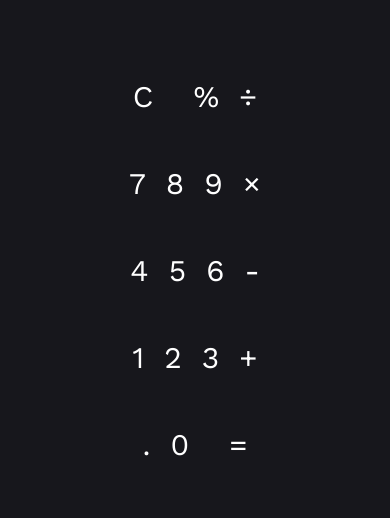
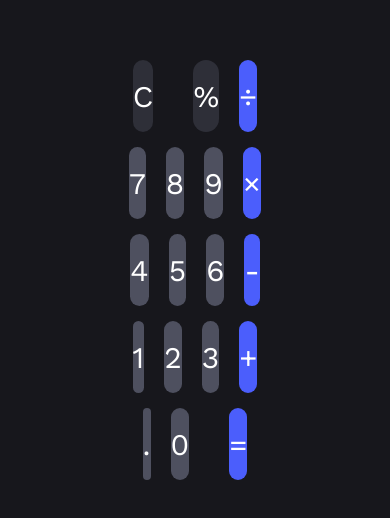
Before and after one commit to riccardoalv/react-native-calculator, a React Native app: screen / in a window 390 px wide. Shown: the part 304-822 px from the top of the page. Built offline with nearby package versions, Linux system fonts and the light colour scheme; grey boxes are pictures that could not be loaded.

Commit message:
fix: correct color path added

```diff
--- a/components/button/CalcButton.js
+++ b/components/button/CalcButton.js
@@ -11,10 +11,10 @@ const CalcButton = ({ item }) => {
         {
           backgroundColor:
             item.id % shape.colums == 0
-              ? colors.highEmphasis
+              ? colors.button.highEmphasis
               : item.id < 4
-                ? colors.lowEmphasis
-                : colors.mediumEmphasis,
+                ? colors.button.lowEmphasis
+                : colors.button.mediumEmphasis,
         },
       ]}
     >
```
